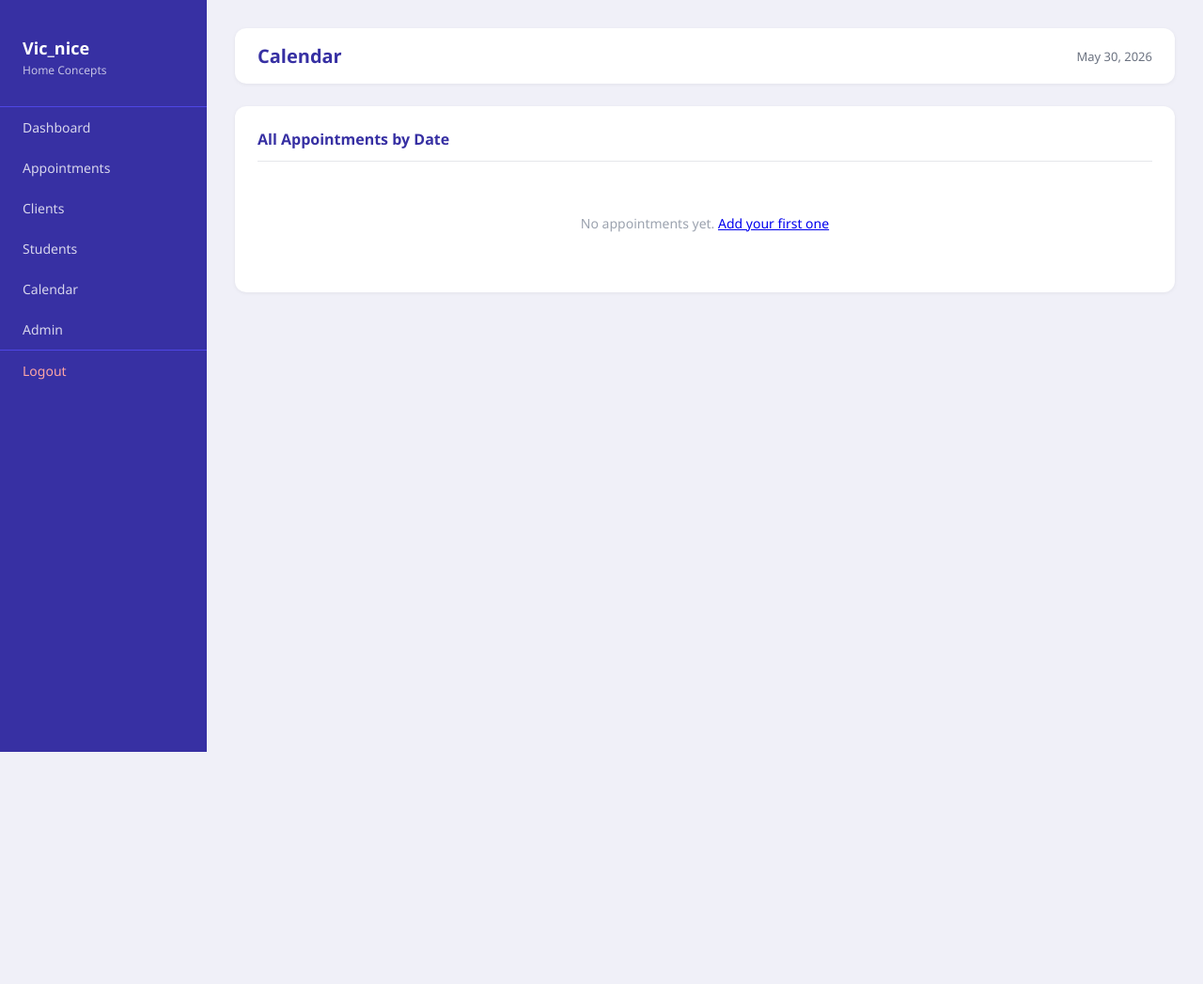
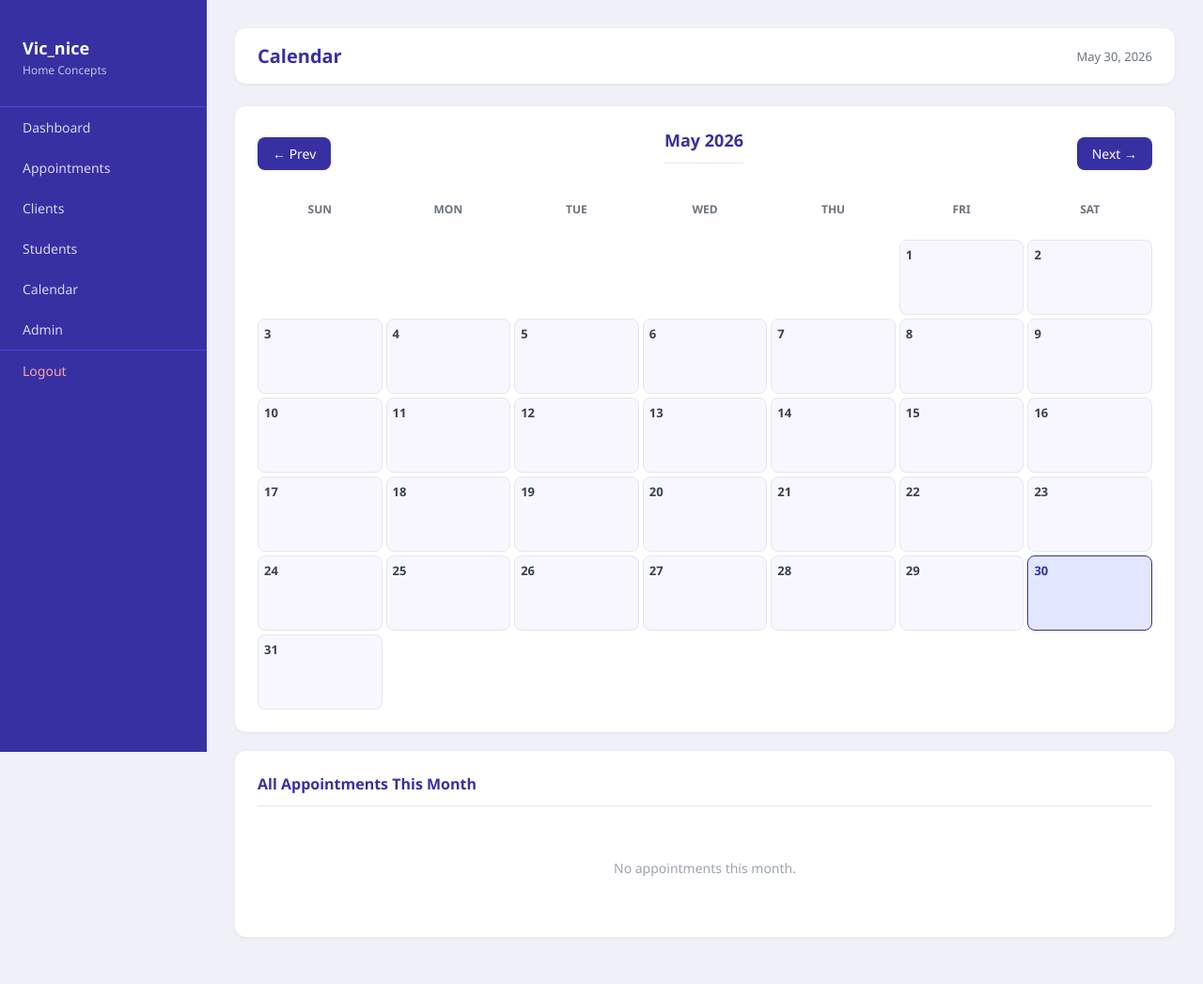
Before and after one commit to Splankshy/vicnice-scheduler, a Django app: page /calendar/ in a window 1280 px wide. Shown: the whole page at 94% size. Before the commit the page ends 800 px from the top, so only its background shows below. Run offline with Django 5.2, Linux system fonts and the light colour scheme; the visitor is signed in with stand-in values (Sample User, id 1); data that the repository does not hold is empty.

Commit message:
Add visual calendar view

```diff
--- a/scheduler/templates/scheduler/calendar.html
+++ b/scheduler/templates/scheduler/calendar.html
@@ -1,26 +1,79 @@
 {% extends "scheduler/base.html" %}
 {% block title %}Calendar{% endblock %}
 {% block content %}
+<style>
+.cal-grid{display:grid;grid-template-columns:repeat(7,1fr);gap:4px;margin-top:16px;}
+.cal-header{display:grid;grid-template-columns:repeat(7,1fr);gap:4px;margin-bottom:4px;}
+.cal-header div{text-align:center;font-size:12px;font-weight:600;color:#6b7280;padding:8px;text-transform:uppercase;}
+.cal-day{min-height:80px;background:#f8f7ff;border-radius:8px;padding:6px;border:1px solid #e5e7eb;position:relative;}
+.cal-day.today{background:#e0e7ff;border-color:#3730a3;}
+.cal-day.empty{background:transparent;border:none;}
+.cal-day .day-num{font-size:13px;font-weight:600;color:#374151;margin-bottom:4px;}
+.cal-day.today .day-num{color:#3730a3;}
+.cal-event{font-size:11px;background:#3730a3;color:white;border-radius:4px;padding:2px 6px;margin-bottom:2px;white-space:nowrap;overflow:hidden;text-overflow:ellipsis;}
+.cal-event.fitting{background:#9d174d;}
+.cal-event.sewing{background:#065f46;}
+.cal-event.class{background:#92400e;}
+.cal-event.delivery{background:#1e40af;}
+.cal-event.other{background:#374151;}
+.cal-nav{display:flex;align-items:center;justify-content:space-between;margin-bottom:16px;}
+.cal-nav h2{font-size:18px;font-weight:700;color:#3730a3;}
+.cal-nav a{padding:8px 16px;background:#3730a3;color:white;border-radius:8px;text-decoration:none;font-size:14px;}
+.cal-nav a:hover{background:#4f46e5;}
+@media(max-width:768px){
+.cal-day{min-height:50px;padding:4px;}
+.cal-event{display:none;}
+.cal-day.has-events::after{content:"•";color:#3730a3;font-size:16px;display:block;text-align:center;}
+}
+</style>
 <div class="card">
-  <h2>All Appointments by Date</h2>
-  {% if appointments %}
-  <div class="table-wrap"><table>
+  <div class="cal-nav">
+    <a href="?month={{ prev_month }}&year={{ prev_year }}">&larr; Prev</a>
+    <h2>{{ month_name }} {{ year }}</h2>
+    <a href="?month={{ next_month }}&year={{ next_year }}">Next &rarr;</a>
+  </div>
+  <div class="cal-header">
+    <div>Sun</div><div>Mon</div><div>Tue</div><div>Wed</div><div>Thu</div><div>Fri</div><div>Sat</div>
+  </div>
+  <div class="cal-grid">
+    {% for day in calendar_days %}
+      {% if day == 0 %}
+        <div class="cal-day empty"></div>
+      {% else %}
+        <div class="cal-day {% if day == today_day and month == today_month and year == today_year %}today{% endif %} {% if day in days_with_events %}has-events{% endif %}">
+          <div class="day-num">{{ day }}</div>
+          {% for a in appointments %}
+            {% if a.date.day == day and a.date.month == month and a.date.year == year %}
+              <div class="cal-event {{ a.type }}">{{ a.title }}</div>
+            {% endif %}
+          {% endfor %}
+        </div>
+      {% endif %}
+    {% endfor %}
+  </div>
+</div>
+<div class="card">
+  <h2>All Appointments This Month</h2>
+  {% if month_appointments %}
+  <div class="table-wrap">
+  <table>
     <thead><tr><th>Date</th><th>Title</th><th>Type</th><th>Time</th><th>Client / Student</th><th>Status</th></tr></thead>
     <tbody>
-    {% for a in appointments %}
+    {% for a in month_appointments %}
     <tr>
       <td><strong>{{ a.date }}</strong></td>
       <td>{{ a.title }}</td>
       <td><span class="badge badge-{{ a.type }}">{{ a.get_type_display }}</span></td>
-      <td>{{ a.start_time|default:"-" }} {% if a.end_time %} - {{ a.end_time }}{% endif %}</td>
+      <td>{{ a.start_time|default:"-" }}{% if a.end_time %} - {{ a.end_time }}{% endif %}</td>
       <td>{{ a.client|default:a.student|default:"-" }}</td>
       <td><span class="badge badge-{{ a.status }}">{{ a.get_status_display }}</span></td>
     </tr>
     {% endfor %}
     </tbody>
-  </table></div>
+  </table>
+  </div>
   {% else %}
-  <div class="empty">No appointments yet. <a href="/admin/scheduler/appointment/add/">Add your first one</a></div>
+  <div class="empty">No appointments this month.</div>
   {% endif %}
 </div>
 {% endblock %}
--- a/scheduler/views.py
+++ b/scheduler/views.py
@@ -127,8 +127,44 @@ def delete_student(request, pk):
 
 @login_required
 def calendar_view(request):
+    import calendar as cal_module
+    from datetime import date
+    today = date.today()
+    month = int(request.GET.get("month", today.month))
+    year = int(request.GET.get("year", today.year))
+    if month < 1:
+        month = 12
+        year -= 1
+    if month > 12:
+        month = 1
+        year += 1
+    prev_month = month - 1 if month > 1 else 12
+    prev_year = year - 1 if month == 1 else year
+    next_month = month + 1 if month < 12 else 1
+    next_year = year + 1 if month == 12 else year
+    first_weekday, days_in_month = cal_module.monthrange(year, month)
+    first_weekday = (first_weekday + 1) % 7
+    calendar_days = [0] * first_weekday + list(range(1, days_in_month + 1))
     appointments = Appointment.objects.all().order_by("date")
-    return render(request, "scheduler/calendar.html", {"appointments": appointments})
+    month_appointments = appointments.filter(date__month=month, date__year=year)
+    days_with_events = set(a.date.day for a in month_appointments)
+    context = {
+        "appointments": appointments,
+        "month_appointments": month_appointments,
+        "calendar_days": calendar_days,
+        "month": month,
+        "year": year,
+        "month_name": cal_module.month_name[month],
+        "prev_month": prev_month,
+        "prev_year": prev_year,
+        "next_month": next_month,
+        "next_year": next_year,
+        "today_day": today.day,
+        "today_month": today.month,
+        "today_year": today.year,
+        "days_with_events": days_with_events,
+    }
+    return render(request, "scheduler/calendar.html", context)
 
 def setup(request):
     if User.objects.filter(is_superuser=True).exists():
```
Also changed, not shown: write_templates.py (+53 -79 lines).
